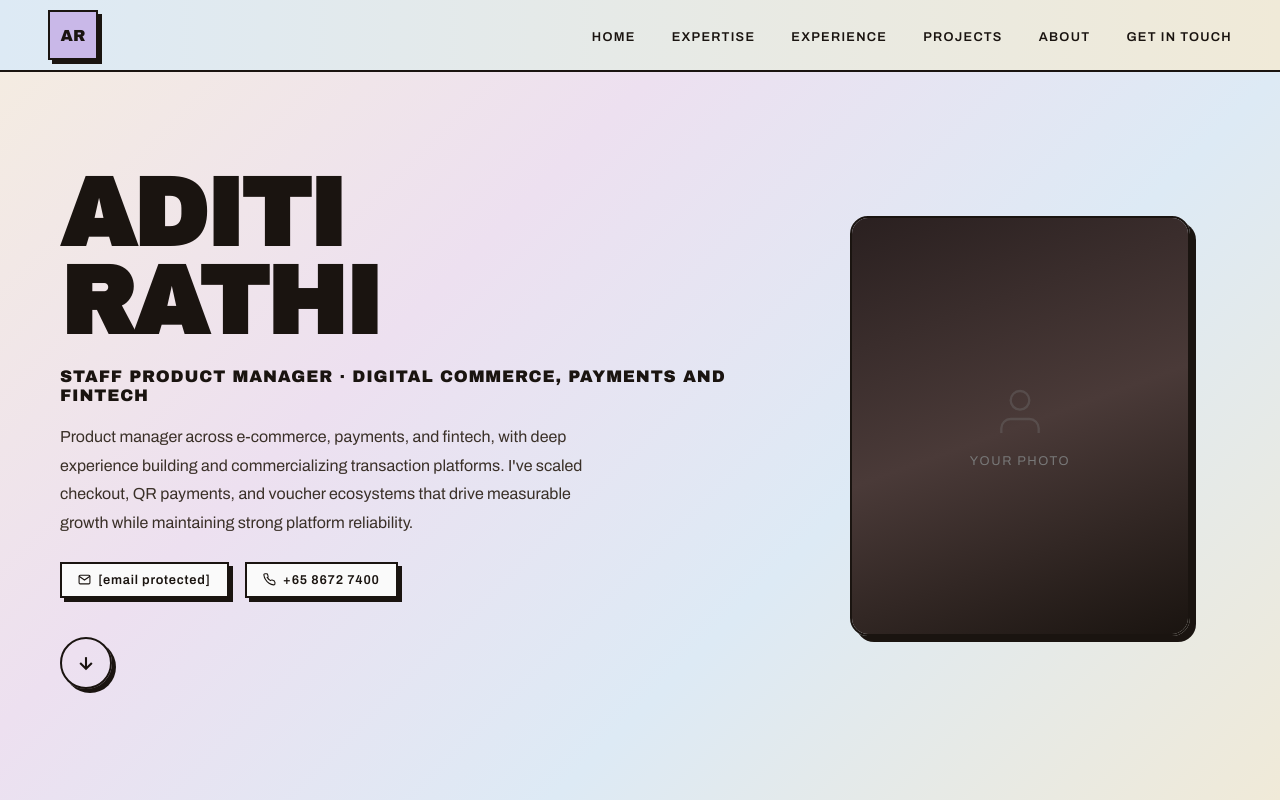
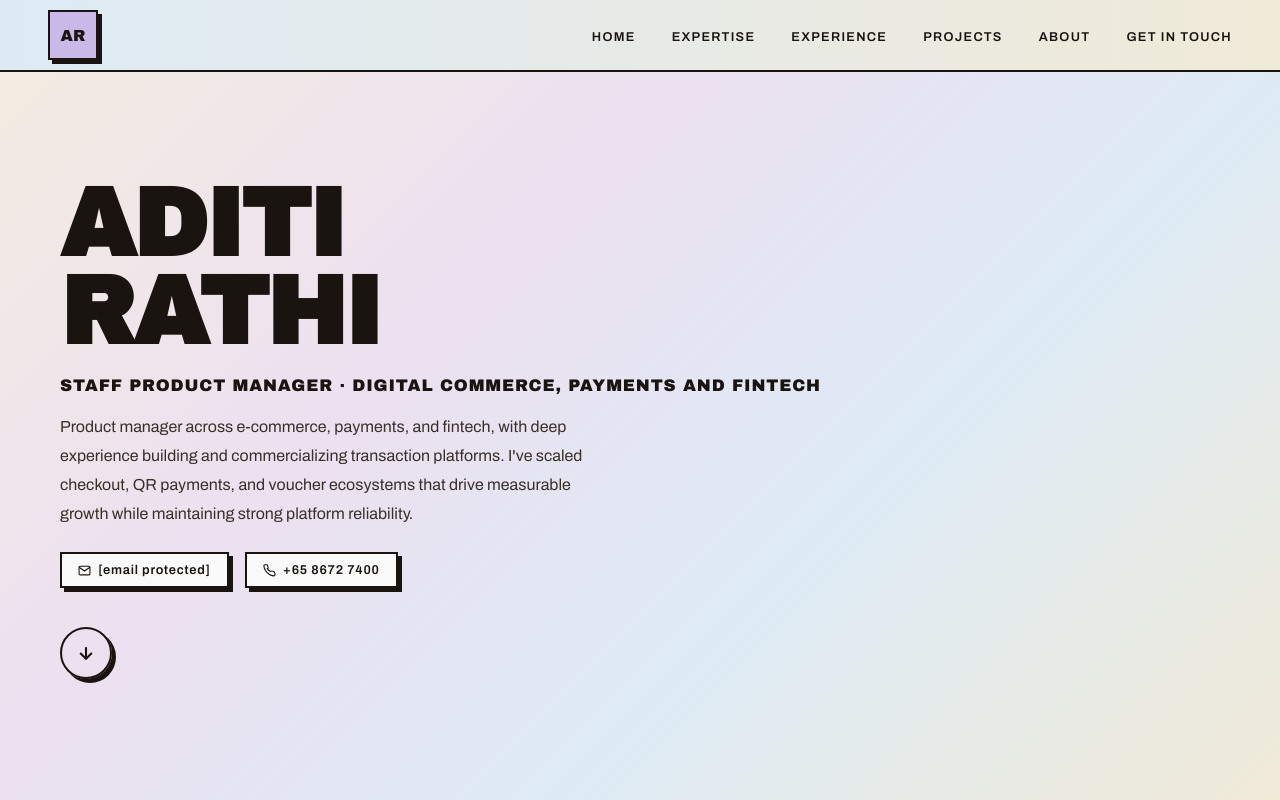
Before and after one commit to aditti30-prog/aditi-rathi-portfolio, a plain HTML site: page index.html in a window 1280 px wide. Shown: the top 800 px of the page. Drawn offline with Linux system fonts and the light colour scheme.

Commit message:
Update index.html

```diff
--- a/index.html
+++ b/index.html
@@ -78,7 +78,7 @@ nav {
   min-height: calc(100vh - 72px);
   max-width: 1300px; margin: 0 auto;
   padding: 60px 60px 80px;
-  display: grid; grid-template-columns: 1fr 400px; gap: 48px; align-items: center;
+  display: flex; flex-direction: column; justify-content: center;
 }
 .tags { display: flex; gap: 10px; flex-wrap: wrap; margin-bottom: 28px; }
 .pill {
@@ -437,14 +437,6 @@ footer a { color: var(--pink); text-decoration: none; }
     <button class="scroll-btn" onclick="document.getElementById('expertise').scrollIntoView({behavior:'smooth'})">
       <svg width="20" height="20" viewBox="0 0 24 24" fill="none" stroke="#1a1410" stroke-width="2.5"><line x1="12" y1="5" x2="12" y2="19"/><polyline points="19 12 12 19 5 12"/></svg>
     </button>
-  </div>
-  <div class="photo-col">
-    <div class="photo-frame">
-      <div class="photo-placeholder">
-        <svg viewBox="0 0 24 24" fill="none" stroke="currentColor" stroke-width="1"><path d="M20 21v-2a4 4 0 0 0-4-4H8a4 4 0 0 0-4 4v2"/><circle cx="12" cy="7" r="4"/></svg>
-        Your Photo
-      </div>
-    </div>
   </div>
 </section>
 
```
